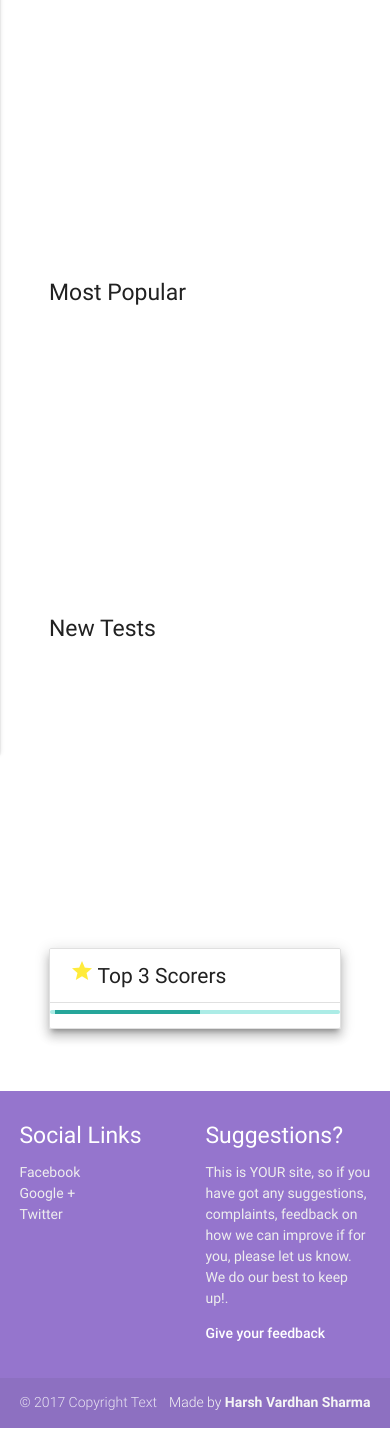
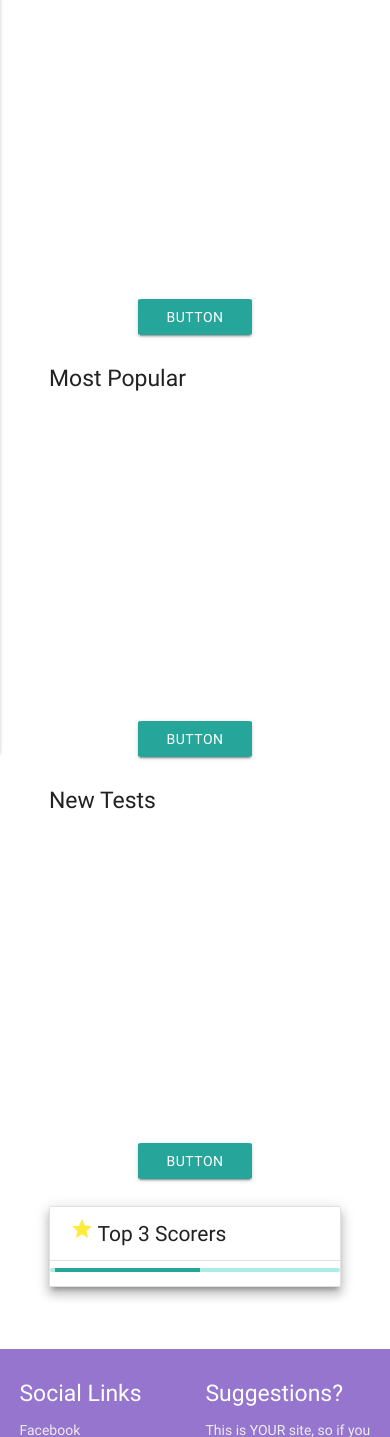
Before and after one commit to hrsvrdhn/quizMaker, a Django app: page /quiz/ in a window 390 px wide. Shown: the part 151-1588 px from the top of the page. Run offline with Django 3.2, Linux system fonts and the light colour scheme; data that the repository does not hold is empty; some libraries are stand-ins or nearby versions.

Commit message:
home template fix for mobile

```diff
--- a/quiz/templates/home.html
+++ b/quiz/templates/home.html
@@ -16,7 +16,10 @@
     </div>
     <div class="row">
       <div class="col s12 l12">
-        <div id="recommended" class="carousel" style="height: 250px">
+        <div id="recommended" class="carousel" style="height: 300px">
+        </div>
+        <div class="carousel-fixed-item center">
+            <a class="recommendedBtn btn waves-effect">button</a>
         </div>
       </div>
     </div>
@@ -27,7 +30,10 @@
     </div>
     <div class="row">
       <div class="col s12 l12">
-        <div id="most_popular" class="carousel" style="height: 250px">
+        <div id="most_popular" class="carousel" style="height: 300px">
+        </div>
+        <div class="carousel-fixed-item center">
+          <a class="most_popularBtn btn waves-effect">button</a>
         </div>
       </div>
     </div>
@@ -38,7 +44,10 @@
     </div>
     <div class="row">
       <div class="col s12 l12">
-        <div id="new_test" class="carousel" style="height: 250px">
+        <div id="new_test" class="carousel" style="height: 300px">
+        </div>
+        <div class="carousel-fixed-item center">
+            <a class="new_testBtn btn waves-effect">button</a>
         </div>
       </div>
     </div>
@@ -131,18 +140,24 @@
       $(carouselId).empty();
       if(data === undefined || data.length === 0) {
         $(".".concat(carouselId.substr(1))).empty();
+        $(".".concat(carouselId.substr(1).concat("Btn"))).remove();
         $(carouselId).remove();
         return false;
       }
       data.forEach((test, index) => {
         $(carouselId).append(`
-        <div class="carousel-item l4 card testcard z-depth-5" style="width: auto"><div class="card-content grey-text text-darken-3"><a href="/quiz/${test.id}/detail"><span class="card-title grey-text text-darken-4">${test.name}</span></a><br>by <a href="/user/${test.owner_username}" class="grey-text text-darken-4">${test.owner}</a><br>Attempts: ${test.attempts}<br>Average Rating: ${test.rating}<br>Created on: ${test.date_created}</div></div>
+        <div class="carousel-item l4 card testcard z-depth-5" style="width: auto">
+        <div class="card-content grey-text text-darken-3"><span class="card-title grey-text text-darken-4" data-detail="/quiz/${test.id}/detail">${test.name}</span><br>by <a href="/user/${test.owner_username}" class="grey-text text-darken-4">${test.owner}</a><br>Attempts: ${test.attempts}<br>Average Rating: ${test.rating}<br>Created on: ${test.date_created}</div></div>
         `)
       });
       $(carouselId).carousel({
         dist:-30,
         shift:20,
         padding:50,
+        onCycleTo: function(data) {
+          $(".".concat(carouselId.substr(1).concat("Btn"))).html($(data).find(".card-title").html()+ " =>");
+          $(".".concat(carouselId.substr(1).concat("Btn"))).attr("href",($(data).find(".card-title").attr("data-detail")));
+        }
       });
     }
     function errorCarousel(carouselId) {
--- a/quizmaker/templates/account/base.html
+++ b/quizmaker/templates/account/base.html
@@ -74,10 +74,14 @@
           <li><a href="{% url 'quiz:mytest' %}">My Test</a></li><hr/>
           <li><a href="{% url 'user:myprofile' %}">My Profile</a></li><hr/>
           <li>
+            {% if request.user.is_authenticated %}
             <form method="post" action="/accounts/logout/">
               {% csrf_token %}
-            <button type="submit" class="waves-effect waves-light btn-flat" href="/accounts/logout"><span style="text-transform: none"><b>Logout</b></span></button>
+            <button type="submit" class="waves-effect waves-light btn-flat" href="#" onclick="this.parentNode.submit(); return false;"><span style="text-transform: none"><b>Logout</b></span></button>
             </form>
+            {% else %}
+            <a class="waves-effect waves-light btn-flat" href="{% url 'account_login' %}"><span style="text-transform: none"><b>Login</b></span></i></a>
+            {% endif %}
           </li><hr/>
         </ul>
       </div>
```
